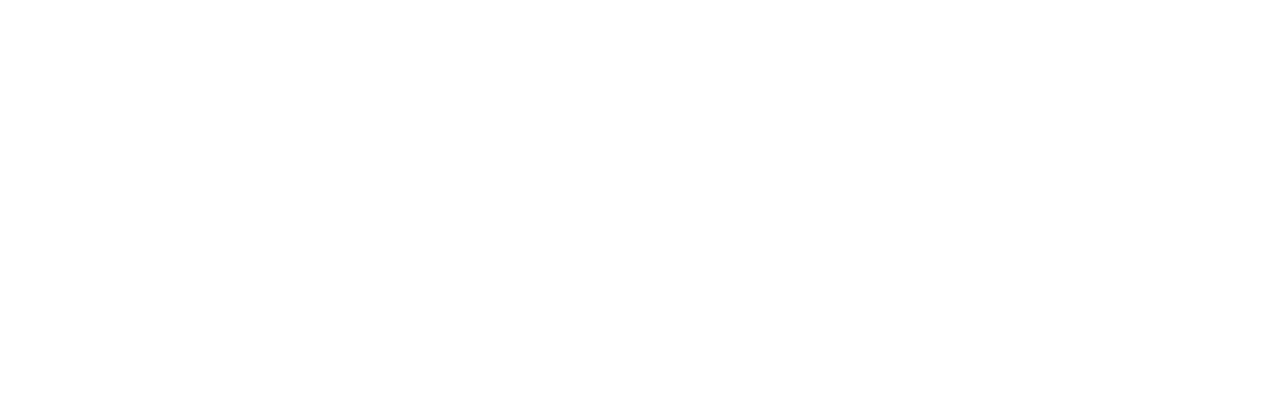
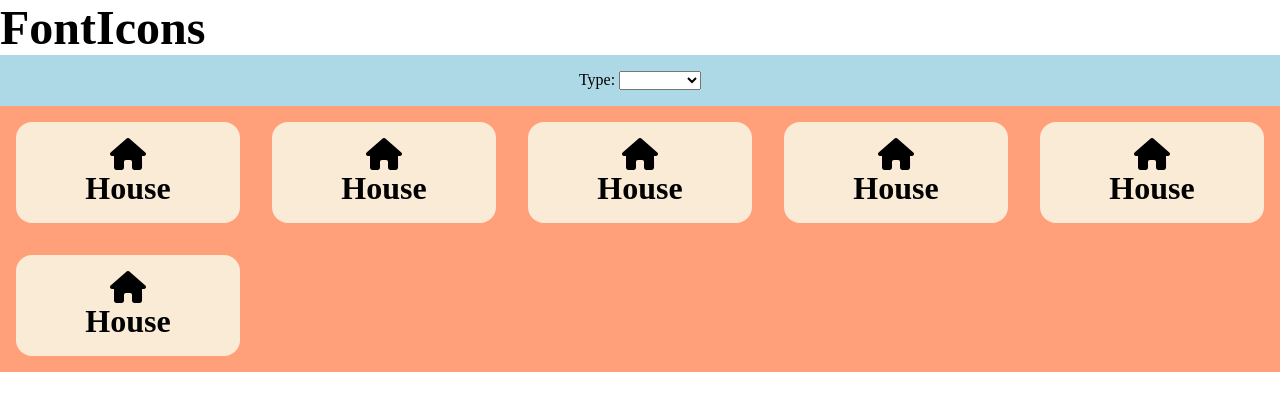
Before and after one commit to LudwigEffort/js-es6-icons, a plain HTML site: page index.html in a window 1280 px wide. Drawn offline with Linux system fonts and the light colour scheme.

Commit message:
finished html and css layout

```diff
--- a/css/style.css
+++ b/css/style.css
@@ -0,0 +1,44 @@
+* {
+    margin: 0;
+    padding: 0;
+    box-sizing: border-box;
+}
+
+body {
+    /* max-width: 900px; */
+    margin: 0 auto;
+}
+
+h1{
+    font-size: 3rem;
+}
+
+.select-container {
+    padding: 1rem;
+    background-color: lightblue;
+    text-align: center;
+}
+
+.cards-container {
+    padding: 1rem;
+    background-color: lightsalmon;
+    display: flex;
+    flex-wrap: wrap;
+    gap: 2rem;
+}
+
+.card {
+    flex: 0 0 calc((100% - 8rem) / 5);
+    font-size: 2rem;
+    background-color: antiquewhite;
+    padding: 1rem;
+    border-radius: 1rem;
+    display: flex;
+    flex-direction: column;
+    justify-content: center;
+    align-items: center;
+}
+
+i {
+    display: block;
+}
--- a/index.html
+++ b/index.html
@@ -11,5 +11,53 @@
 </head>
 <body>
 
+    <section>
+        <h1>FontIcons</h1>
+
+        <div class="select-container">
+            <label for="">Type:</label>
+            <select name="" id="">
+                <option value=""></option>
+                <option value="">Animal</option>
+                <option value="">Vegetable</option>
+                <option value="">User</option>
+            </select>
+        </div>
+
+        <div class="cards-container">
+
+            <div class="card">
+                <i class="fa-solid fa-house"></i>
+                <h4>House</h4>
+            </div>
+
+            <div class="card">
+                <i class="fa-solid fa-house"></i>
+                <h4>House</h4>
+            </div>
+
+            <div class="card">
+                <i class="fa-solid fa-house"></i>
+                <h4>House</h4>
+            </div>
+
+            <div class="card">
+                <i class="fa-solid fa-house"></i>
+                <h4>House</h4>
+            </div>
+
+            <div class="card">
+                <i class="fa-solid fa-house"></i>
+                <h4>House</h4>
+            </div>
+
+            <div class="card">
+                <i class="fa-solid fa-house"></i>
+                <h4>House</h4>
+            </div>
+
+        </div>
+    </section>
+
 </body>
 </html>
```
